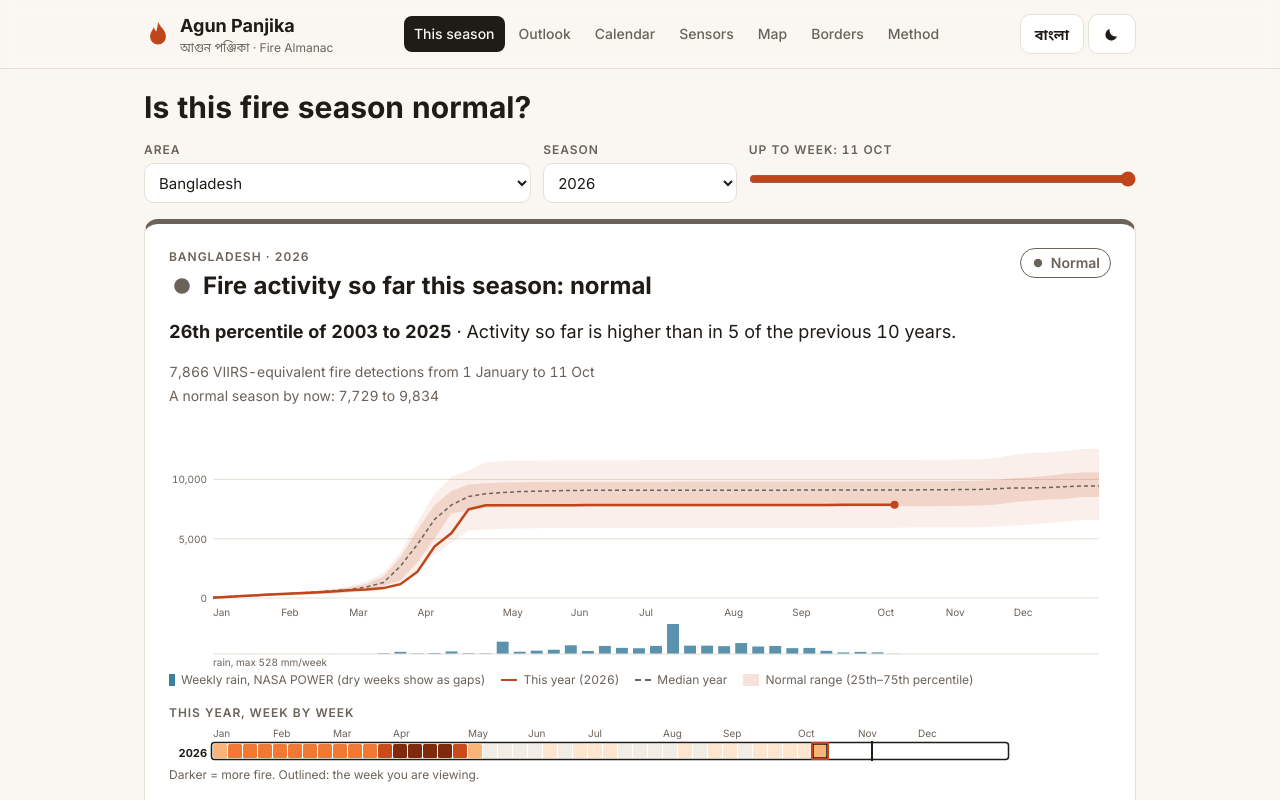
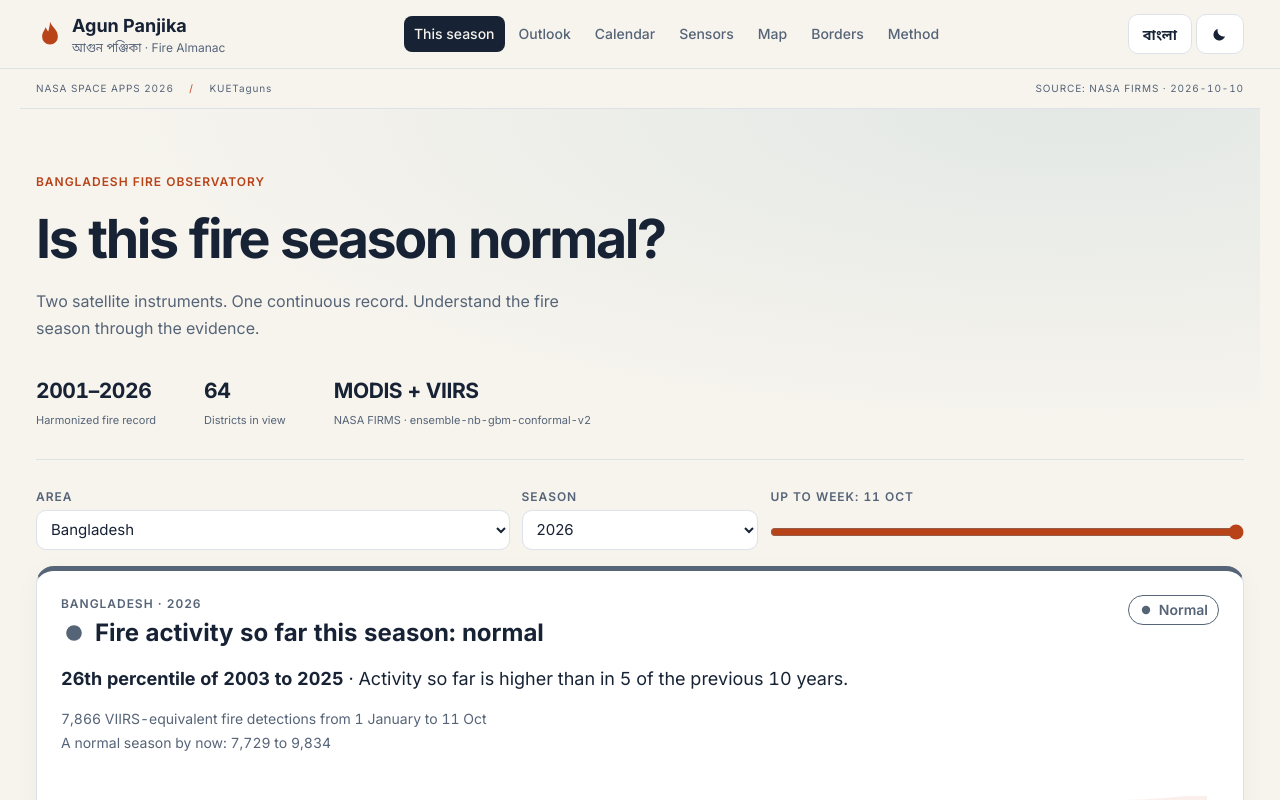
Before and after one commit to Rockstatata/Agun-Panjika, a React (Vite) app in the folder web/: page / in a window 1280 px wide. Shown: the top 800 px of the page. Built offline with nearby package versions, Linux system fonts and the light colour scheme.

Commit message:
feat(ui-design-system): introduce premium scientific design tokens and visual hierarchy

```diff
--- a/web/src/App.tsx
+++ b/web/src/App.tsx
@@ -54,8 +54,8 @@ export default function App() {
       <a href="#main" className="sr-only focus:not-sr-only focus:absolute focus:left-2 focus:top-2 focus:z-50 focus:rounded focus:bg-[var(--card)] focus:p-2">
         {t("app.skip")}
       </a>
-      <header className="no-print sticky top-0 z-30 border-b border-grid bg-[var(--paper)]/95 backdrop-blur">
-        <div className="mx-auto flex max-w-5xl items-center justify-between gap-3 px-4 py-3">
+      <header className="app-header no-print sticky top-0 z-30 border-b border-grid backdrop-blur">
+        <div className="app-header-inner mx-auto flex items-center justify-between gap-3 px-4 py-3">
           <button type="button" onClick={() => go("home", carry)} className="flex items-center gap-2 text-left">
             <svg width="28" height="28" viewBox="0 0 32 32" aria-hidden="true">
               <path d="M16 2c2 6 9 9 9 17a9 9 0 0 1-18 0c0-5 3-7 4-11 1 3 2 4 3 5 1-4 2-7 2-11z" fill="var(--accent)" />
@@ -98,7 +98,8 @@ export default function App() {
         </div>
       </header>
 
-      <main id="main" className="mx-auto max-w-5xl px-4 py-5">
+      <div className="mission-status no-print"><span>NASA SPACE APPS 2026 <span aria-hidden="true">/</span> KUETaguns</span><span>{lang === "bn" ? "উৎস: NASA FIRMS" : "SOURCE: NASA FIRMS"} · {manifest?.updated_utc.slice(0, 10) ?? "…"}</span></div>
+      <main id="main" className="app-main mx-auto px-4 py-5">
         {error && <p role="alert">{t("app.error", { msg: error.message })}</p>}
         {!manifest && !error && <p className="text-muted">{t("app.loading")}</p>}
         {manifest && (
--- /dev/null
+++ b/web/src/components/SectionHeader.tsx
@@ -0,0 +1,6 @@
+import type { ReactNode } from "react";
+
+/** Shared visual hierarchy; callers supply localized content. */
+export function SectionHeader({ eyebrow, title, children, actions }: { eyebrow?: string; title: string; children?: ReactNode; actions?: ReactNode }) {
+  return <div className="section-header"><div>{eyebrow && <p className="eyebrow">{eyebrow}</p>}<h1>{title}</h1>{children && <div className="section-description">{children}</div>}</div>{actions}</div>;
+}
--- a/web/src/index.css
+++ b/web/src/index.css
@@ -4,79 +4,88 @@
 
 /* Almanac, not a dashboard: warm paper, ink text, ember only for fire. */
 :root {
-  --paper: #faf7f2;
+  --space-1: 4px;
+  --space-2: 8px;
+  --space-3: 12px;
+  --space-4: 16px;
+  --space-6: 24px;
+  --space-8: 32px;
+  --radius: 18px;
+  --satellite: #18708c;
+  --elevation: 0 6px 24px rgba(11, 18, 32, 0.04);
+  --paper: #f7f4ee;
   --card: #ffffff;
-  --ink: #1f1b16;
-  --muted: #6b6259;
-  --grid: #e6e0d6;
-  --zero: #f1ece4;
-  --accent: #bf461a; /* PRD ember #C84B1A, darkened 4% for 4.5:1 text contrast */
+  --ink: #172335;
+  --muted: #566477;
+  --grid: #dce2e8;
+  --zero: #edf0f3;
+  --accent: #b94318; /* PRD ember #C84B1A, darkened 4% for 4.5:1 text contrast */
   --ramp-1: #fde6cf;
   --ramp-2: #f9b47a;
   --ramp-3: #ee7a35;
   --ramp-4: #c84b1a;
   --ramp-5: #7f2a0c;
-  --modis: #8a8178;
-  --viirs: #3f3a34;
-  --naive: #b5aca2;
+  --modis: #687e99;
+  --viirs: #18708c;
+  --naive: #8b6a94;
   --band: rgba(200, 75, 26, 0.16);
-  --level-below: #4f6d7a;
-  --level-normal: #6b6259;
-  --level-above: #bf461a;
+  --level-below: #3c6276;
+  --level-normal: #566477;
+  --level-above: #b94318;
   --level-extreme: #7f2a0c;
-  --level-quiet: #776d64;
+  --level-quiet: #5c6b7c;
   color-scheme: light;
 }
 
 @media (prefers-color-scheme: dark) {
   :root:not([data-theme="light"]) {
-    --paper: #16130f;
-    --card: #1f1b16;
-    --ink: #f2ece3;
-    --muted: #b0a597;
-    --grid: #3a332b;
-    --zero: #221d18;
-    --accent: #f08a3e;
+    --paper: #0b1220;
+    --card: #172335;
+    --ink: #f7f4ee;
+    --muted: #aab8cb;
+    --grid: #293a50;
+    --zero: #142035;
+    --accent: #f99b70;
     --ramp-1: #4a2a14;
     --ramp-2: #8a3d14;
     --ramp-3: #cc5a1e;
-    --ramp-4: #f08a3e;
+    --ramp-4: #f99b70;
     --ramp-5: #ffd3a1;
-    --modis: #9c9286;
-    --viirs: #e4dccf;
-    --naive: #6b6259;
+    --modis: #a3b4cd;
+    --viirs: #6ed8f0;
+    --naive: #566477;
     --band: rgba(240, 138, 62, 0.2);
     --level-below: #8fb3c2;
-    --level-normal: #b0a597;
-    --level-above: #f08a3e;
+    --level-normal: #aab8cb;
+    --level-above: #f99b70;
     --level-extreme: #ffb27a;
-    --level-quiet: #9c9286;
+    --level-quiet: #a3b4cd;
     color-scheme: dark;
   }
 }
 
 :root[data-theme="dark"] {
-  --paper: #16130f;
-  --card: #1f1b16;
-  --ink: #f2ece3;
-  --muted: #b0a597;
-  --grid: #3a332b;
-  --zero: #221d18;
-  --accent: #f08a3e;
+  --paper: #0b1220;
+  --card: #172335;
+  --ink: #f7f4ee;
+  --muted: #aab8cb;
+  --grid: #293a50;
+  --zero: #142035;
+  --accent: #f99b70;
   --ramp-1: #4a2a14;
   --ramp-2: #8a3d14;
   --ramp-3: #cc5a1e;
-  --ramp-4: #f08a3e;
+  --ramp-4: #f99b70;
   --ramp-5: #ffd3a1;
-  --modis: #9c9286;
-  --viirs: #e4dccf;
-  --naive: #6b6259;
+  --modis: #a3b4cd;
+  --viirs: #6ed8f0;
+  --naive: #566477;
   --band: rgba(240, 138, 62, 0.2);
   --level-below: #8fb3c2;
-  --level-normal: #b0a597;
-  --level-above: #f08a3e;
+  --level-normal: #aab8cb;
+  --level-above: #f99b70;
   --level-extreme: #ffb27a;
-  --level-quiet: #9c9286;
+  --level-quiet: #a3b4cd;
   color-scheme: dark;
 }
 
@@ -106,7 +115,8 @@ html[lang="bn"] body {
 .card {
   background: var(--card);
   border: 1px solid var(--grid);
-  border-radius: 14px;
+  border-radius: var(--radius);
+  box-shadow: var(--elevation);
 }
 
 .chip {
@@ -143,8 +153,47 @@ html[lang="bn"] body {
 .btn-primary {
   background: var(--accent);
   border-color: var(--accent);
-  color: #fff;
+  color: var(--paper);
 }
+
+:root[data-theme="light"] .btn-primary { color: #fff; }
+@media (prefers-color-scheme: light) { :root:not([data-theme]) .btn-primary { color: #fff; } }
+
+.app-header { background: color-mix(in srgb, var(--paper) 94%, transparent); }
+.app-header-inner, .app-main, .mission-status { max-width: 1240px; }
+.app-main { padding-top: 32px; }
+.mission-status { margin: 0 auto; padding: 12px 16px; display: flex; justify-content: space-between; gap: 12px; font-size: 10px; letter-spacing: .09em; color: var(--muted); border-bottom: 1px solid var(--grid); }
+.mission-status span span { padding: 0 12px; color: var(--accent); }
+.mission-hero { position: relative; padding: 32px 0 30px; border-bottom: 1px solid var(--grid); margin-bottom: 12px; }
+.mission-hero::before { content: ''; position: absolute; inset: -32px -16px 0; pointer-events: none; background: radial-gradient(ellipse at 85% 0%, color-mix(in srgb, var(--satellite) 9%, transparent), transparent 65%); }
+.section-header { position: relative; display: flex; align-items: start; justify-content: space-between; gap: 24px; }
+.section-header .eyebrow { color: var(--accent); margin-bottom: 18px; }
+.section-header h1 { font-size: clamp(30px, 4.2vw, 58px); line-height: 1.1; font-weight: 700; letter-spacing: -.045em; max-width: 760px; }
+.section-description { color: var(--muted); margin-top: 20px; max-width: 540px; font-size: 16px; line-height: 1.7; }
+.mission-facts { display: flex; flex-wrap: wrap; gap: 24px 48px; margin-top: 32px; position: relative; }
+.mission-facts div { display: flex; flex-direction: column; gap: 6px; }
+.mission-facts strong { font-size: 21px; letter-spacing: -.02em; }
+.mission-facts span { font-size: 11px; color: var(--muted); max-width: 290px; overflow-wrap: anywhere; }
+.card-feature { border-top: 3px solid var(--accent); }
+.card-inset { background: var(--zero); box-shadow: none; }
+.btn, .chip, .select { transition: border-color 160ms ease, background-color 160ms ease, box-shadow 160ms ease; }
+.btn:hover, .chip:hover, .select:hover { border-color: var(--muted); }
+.btn:disabled { opacity: .6; cursor: wait; }
+.select { max-width: 100%; }
+input[type="range"] { min-height: 28px; }
+h1, h2, h3 { text-wrap: balance; }
+.data-table tr:hover td, .data-table tr:hover th { background: var(--zero); }
+.data-table td, .data-table th { padding-top: 10px; padding-bottom: 10px; }
+html[lang="bn"] .section-header h1 { letter-spacing: 0; line-height: 1.4; }
+@media (max-width: 639px) {
+  .app-main { padding-top: 20px; }
+  .mission-status { font-size: 9px; letter-spacing: 0; flex-wrap: wrap; }
+  .mission-hero { padding-top: 18px; }
+  .mission-facts { gap: 18px 24px; }
+  .mission-facts strong { font-size: 18px; }
+  .section-description { font-size: 14px; }
+}
+@media (prefers-reduced-motion: reduce) { *, *::before, *::after { scroll-behavior: auto !important; animation: none !important; transition: none !important; } }
 
 .select {
   border: 1px solid var(--grid);
--- a/web/src/screens/Home.tsx
+++ b/web/src/screens/Home.tsx
@@ -4,6 +4,7 @@ import { LevelBadge, LevelIcon } from "../components/LevelBadge";
 import { RegionPicker } from "../components/RegionPicker";
 import { SeasonChart } from "../components/SeasonChart";
 import { ShareButton } from "../components/ShareButton";
+import { SectionHeader } from "../components/SectionHeader";
 import { useFmt } from "../i18n";
 import { AlertList, OutlookCard } from "../components/Outlook";
 import { loadForecast, loadRegion, useAsync } from "../lib/data";
@@ -19,13 +20,22 @@ interface Props {
 }
 
 export function Home({ manifest, params, setParams, go }: Props) {
-  const { t } = useFmt();
+  const { t, lang, num, year: fy } = useFmt();
   const regionId = params.get("r") ?? "bgd";
   const { data: doc, error } = useAsync(() => loadRegion(regionId), [regionId]);
   if (error) return <p role="alert">{t("app.error", { msg: error.message })}</p>;
   return (
     <div className="flex flex-col gap-4">
-      <h1 className="no-print text-2xl font-bold leading-tight sm:text-3xl">{t("home.question")}</h1>
+      <section className="mission-hero no-print">
+        <SectionHeader eyebrow={lang === "bn" ? "বাংলাদেশের অগ্নি পর্যবেক্ষণ" : "BANGLADESH FIRE OBSERVATORY"} title={t("home.question")}>
+          <p>{lang === "bn" ? "দুটি উপগ্রহ। একটি নিরবচ্ছিন্ন রেকর্ড। আগুনের মৌসুম বুঝুন, তথ্য দিয়ে।" : "Two satellite instruments. One continuous record. Understand the fire season through the evidence."}</p>
+        </SectionHeader>
+        <div className="mission-facts">
+          <div><strong>{fy(manifest.years[0])}–{fy(manifest.years[manifest.years.length - 1])}</strong><span>{lang === "bn" ? "সমন্বিত অগ্নি রেকর্ড" : "Harmonized fire record"}</span></div>
+          <div><strong>{num(manifest.districts.length)}</strong><span>{lang === "bn" ? "জেলা পর্যবেক্ষণে" : "Districts in view"}</span></div>
+          <div><strong>MODIS + VIIRS</strong><span>NASA FIRMS · {manifest.model_version}</span></div>
+        </div>
+      </section>
       {doc ? (
         <SeasonView manifest={manifest} doc={doc} params={params} setParams={setParams} go={go} />
       ) : (
```
Also changed, not shown: 1 other file (tests, documents, lock files or other folders).
